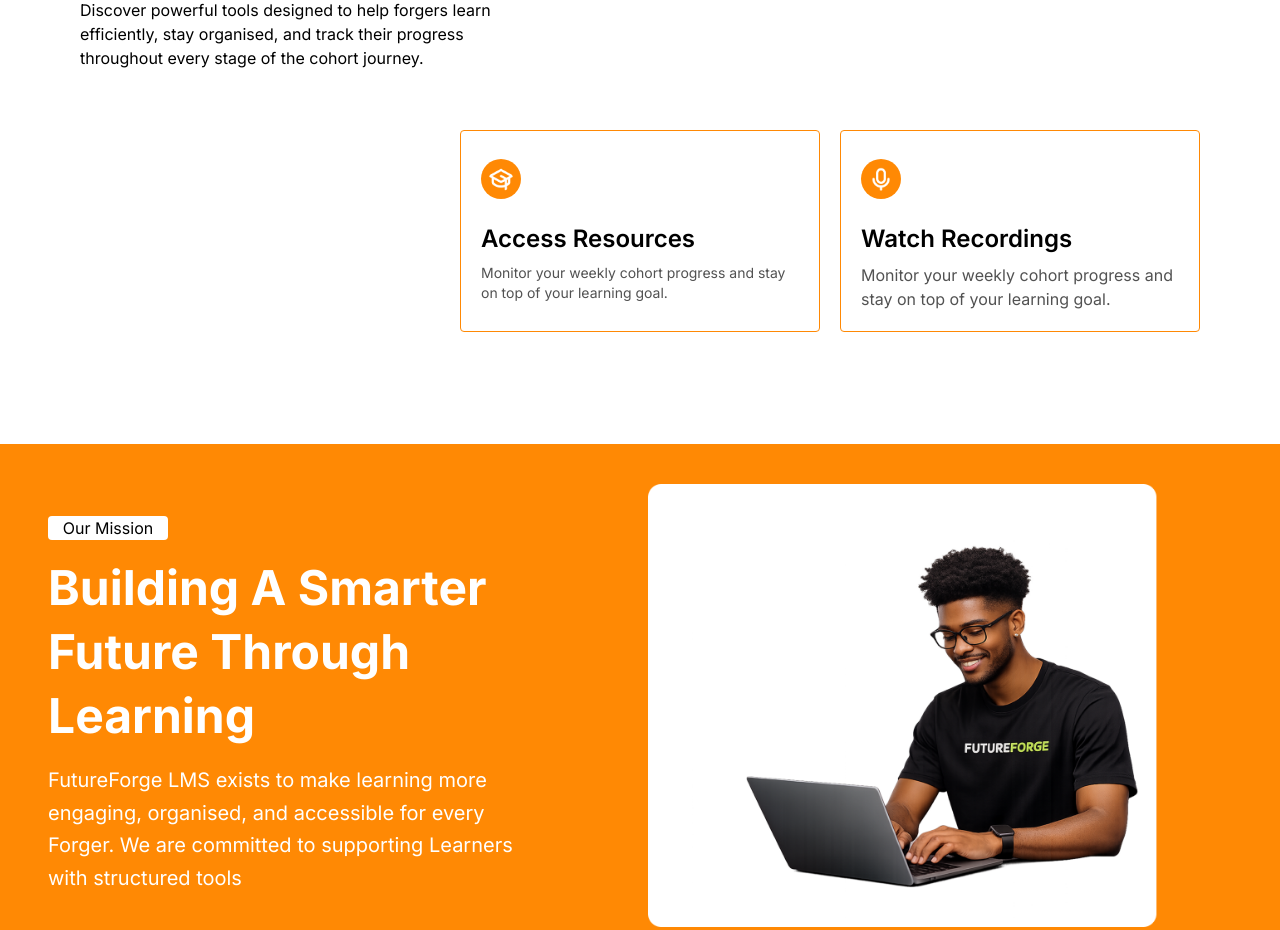
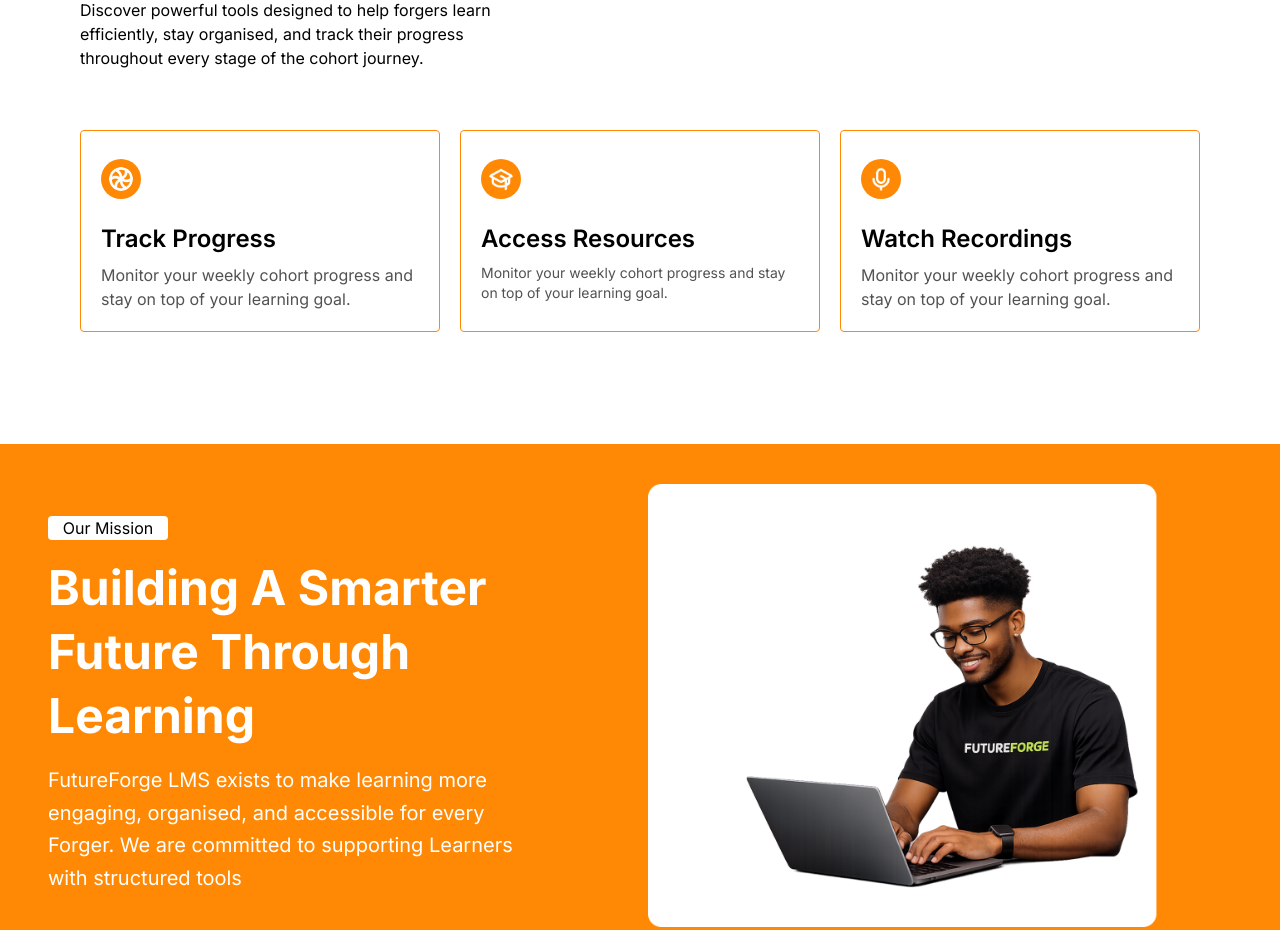
Before and after one commit to atilolaann/future-forge-lms, a React (Vite) app: page / in a window 1280 px wide. Shown: the part 1600-2530 px from the top of the page. Built offline with nearby package versions, Linux system fonts and the light colour scheme.

Commit message:
adjusted movement

```diff
--- a/src/components/Features.jsx
+++ b/src/components/Features.jsx
@@ -25,9 +25,9 @@ function Features() {
       <div className="flex flex-col md:flex-row gap-5 w-full mt-6">
         <motion.div
         initial={{ opacity: 0, y: 40 }}
-         whileHover={{ opacity: 1, y: 0 }}
+         whileInView={{ opacity: 1, y: 0 }}
         transition={{ duration: 0.5, delay: 0.1 }}
-         viewport={{once: true}}
+
         className="border border-orange-400 rounded-sm p-5 w-full md:w-1/3 flex flex-col items-center md:items-start text-center md:text-left">
           <img
             src={Vector}
```
